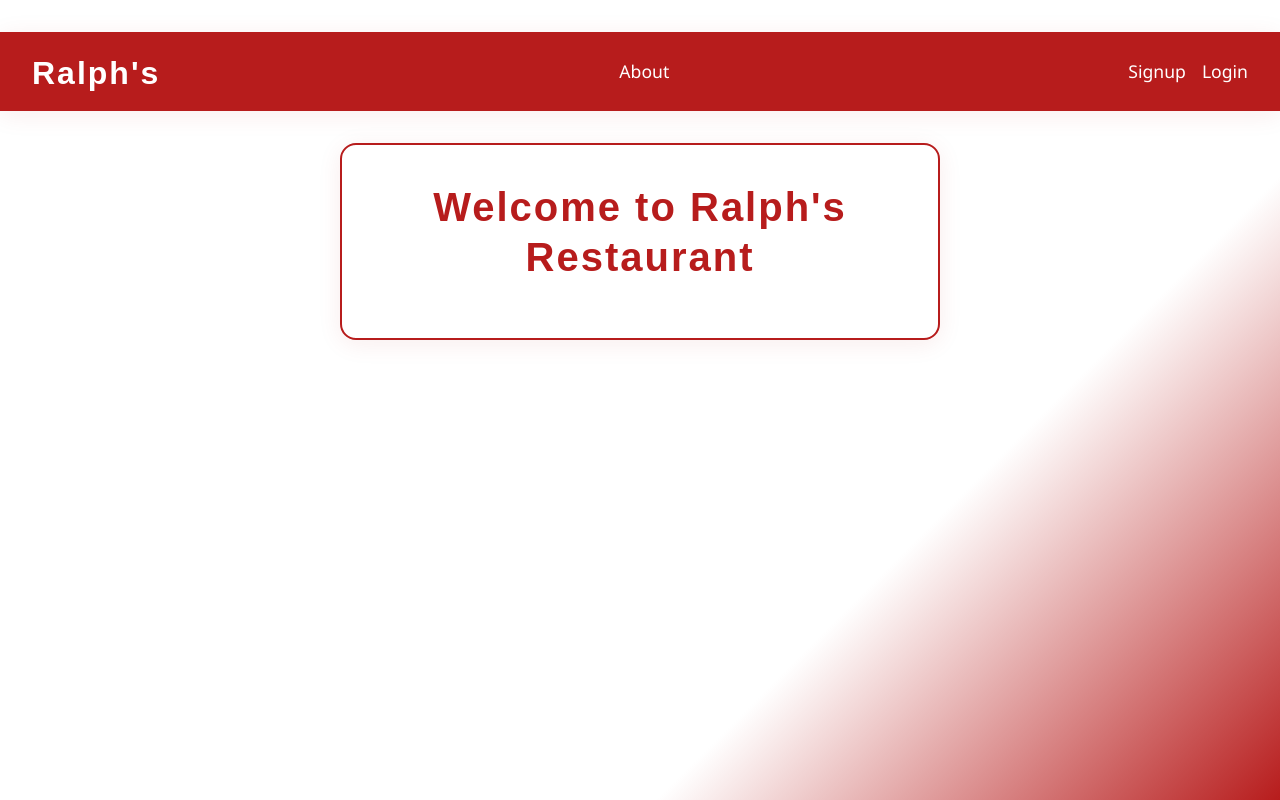
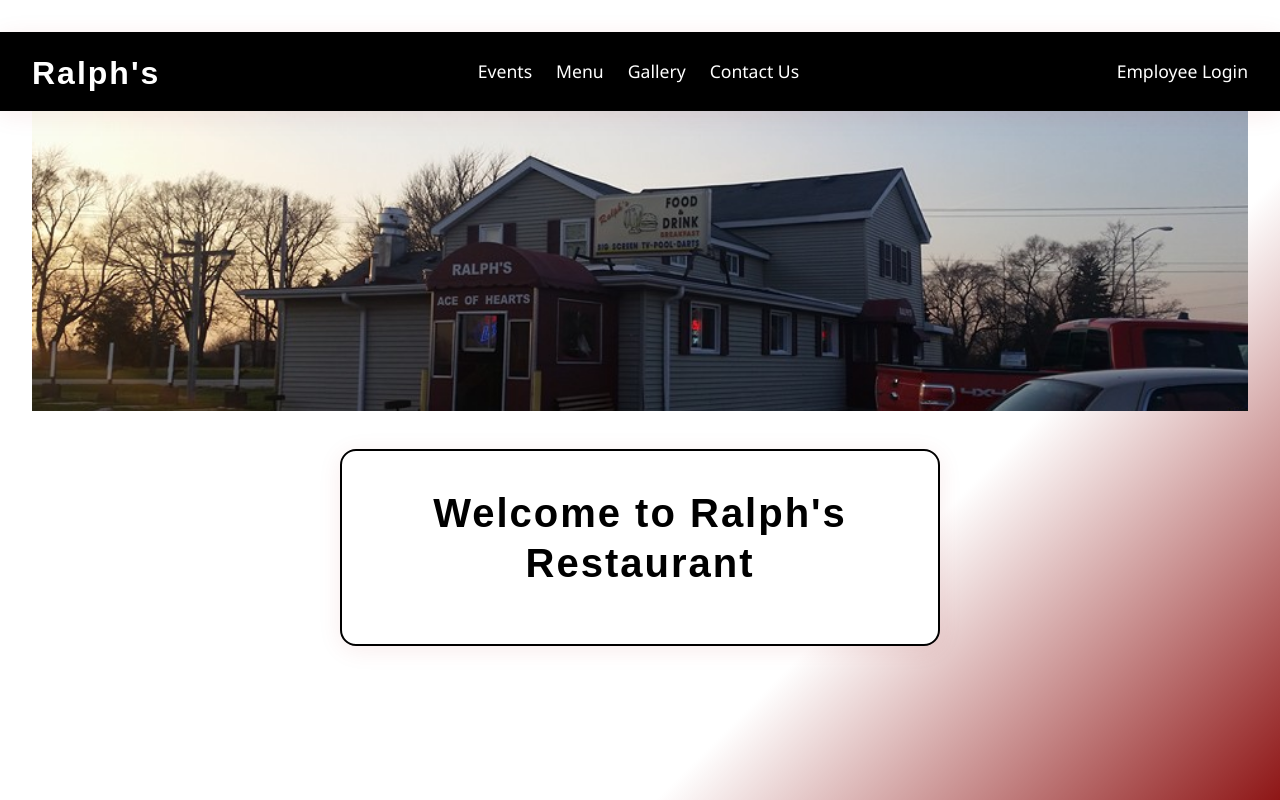
Before and after one commit to Ralph-s-Ace-of-Hearts/Ralph-s, a React (Vite) app in the folder client/: page / in a window 1280 px wide. Built offline with nearby package versions, Linux system fonts and the light colour scheme; no server answers.

Commit message:
style changes

```diff
--- a/client/src/App.css
+++ b/client/src/App.css
@@ -1,14 +1,14 @@
 :root {
-  --primary-red: #b71c1c;
-  --light-red: #fff5f5;
-  --border-red: #ffcdd2;
+  --primary: #000;
+  --light-red: #D84040;
+  --border-red: #8E1616;
   --white: #fff;
   --text-dark: #222;
   --shadow: 0 4px 24px rgba(183,28,28,0.08);
 }
 
 body {
-  background: linear-gradient(135deg, var(--white) 70%, var(--primary-red) 100%);
+  background: linear-gradient(135deg, var(--white) 70%, var(--border-red) 100%);
   font-family: 'Segoe UI', Arial, sans-serif;
   color: var(--text-dark);
   margin: 0;
@@ -16,7 +16,7 @@ body {
 }
 
 header {
-  background: var(--primary-red);
+  background: var(--primary);
   color: var(--white);
   padding: 0.75rem 0;           /* Reduced padding for a narrower navbar */
   box-shadow: var(--shadow);
@@ -61,6 +61,13 @@ header ul li a {
 
 header ul li a:hover {
   color: var(--border-red);
+}
+
+.headerImage {
+  width: 100%;
+  height: auto;
+  max-height: 300px; /* Limit the height of the header image */
+  object-fit: cover; /* Ensure the image covers the area without distortion */
 }
 
 nav ul {
@@ -112,7 +119,7 @@ nav ul {
   border-radius: 16px;
   box-shadow: var(--shadow);
   padding: 32px;
-  border: 2px solid var(--primary-red);
+  border: 2px solid var(--primary);
 }
 
 .read-the-docs {
@@ -125,7 +132,7 @@ nav ul {
   border-radius: 8px;
   padding: 12px 20px;
   margin-bottom: 12px;
-  color: var(--primary-red);
+  color: var(--primary);
   font-weight: 500;
   font-size: 1.1rem;
   display: flex;
@@ -136,7 +143,7 @@ nav ul {
   display: inline-block;
   width: 36px;
   height: 36px;
-  background: var(--primary-red);
+  background: var(--primary);
   color: var(--white);
   border-radius: 50%;
   text-align: center;
--- a/client/src/components/Nav/index.jsx
+++ b/client/src/components/Nav/index.jsx
@@ -19,10 +19,7 @@ function Nav() {
         <ul>
 
           <li>
-            <Link to="/signup">Signup</Link>
-          </li>
-          <li>
-            <Link to="/login">Login</Link>
+            <Link to="/login">Employee Login</Link>
           </li>
         </ul>
       );
@@ -36,7 +33,16 @@ function Nav() {
       </h1>
       <ul>
         <li>
-          <Link to="/about">About</Link>
+          <Link to="/about">Events</Link>
+        </li>
+        <li>
+          <Link to="/about">Menu</Link>
+        </li>
+        <li>
+          <Link to="/about">Gallery</Link>
+        </li>
+        <li>
+          <Link to="/about">Contact Us</Link>
         </li>
       </ul>
       {Auth.loggedIn() && Auth.isAdmin() && (
--- a/client/src/index.css
+++ b/client/src/index.css
@@ -1,5 +1,5 @@
 :root {
-  --primary: #232F3E;
+  --primary: #000;
   --secondary: #F3A847;
   --tertiary: #B12704;
   --light: #fafafa;
--- a/client/src/pages/Home.jsx
+++ b/client/src/pages/Home.jsx
@@ -25,17 +25,18 @@ const Home = () => {
           background: "var(--white)",
         }}
       >
-        <h3 style={{ color: "var(--primary-red)" }}>Loading...</h3>
+        <h3 style={{ color: "var(--primary)" }}>Loading...</h3>
       </div>
     );
   }
 
   return (
     <div className="home-container">
+      <img src="/images/barPhoto.jpg" alt="Ralphs" className="headerImage" />
       <div className="main-content">
         <h1
           style={{
-            color: "var(--primary-red)",
+            color: "var(--primary)",
             fontWeight: 700,
             letterSpacing: "2px",
             marginBottom: "24px",
```
Also changed, not shown: client/public/images/barPhoto.jpg (added), client/public/images/ralphsLogo.jpg (added).
